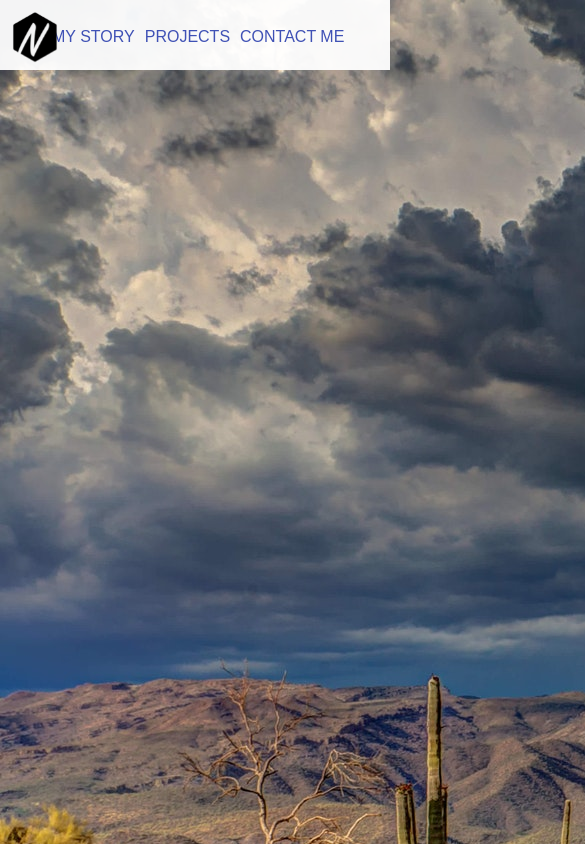
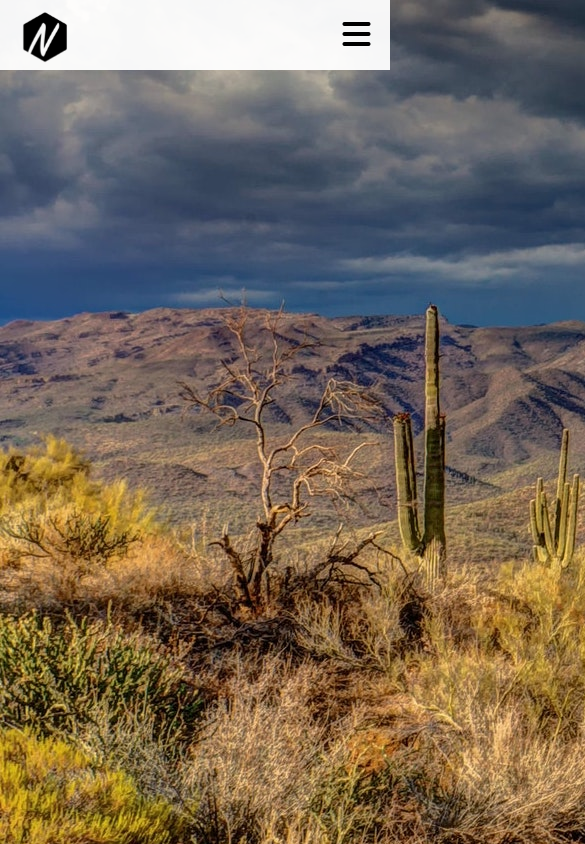
Before and after one commit to Gadget89/updated-portfolio, a React (Create React App) app: page / in a window 390 px wide. Shown: the top 844 px of the page, 585 px wide, since content can reach past the window. Built offline with nearby package versions, Linux system fonts and the light colour scheme.

Commit message:
Styled header nav for mobile view and added hamburger menu

```diff
--- a/src/Landing.js
+++ b/src/Landing.js
@@ -1,13 +1,13 @@
 import React, { Component } from 'react';
 
 import './main.css';
-import Basketball from './assets/hero-photo.jpeg'
+import Basketball from './assets/new-hero-photo.jpeg'
 
 class Landing extends Component {
   render() {
     return (
       <div>
-        <img alt='' src={Basketball}></img>
+        <img alt='' className="landing-hero-img" src={Basketball}></img>
       </div>
     );
   }
--- a/src/Nav.js
+++ b/src/Nav.js
@@ -8,8 +8,8 @@ class Nav extends Component {
   render() {
     return (
       <header>
-        <nav className='nav-container'>
-          <ul className='nav-list-container'>
+        <nav className="nav-container">
+          <ul className="nav-list-container" id="mobile-disp-hide">
             <li>My Story</li>
             <li>Projects</li>
             <li>Contact Me</li>
@@ -17,6 +17,11 @@ class Nav extends Component {
           <a href="">
             <img alt='Go back to home page' className='nav-logo' src={Logo}></img>
           </a>
+          <span className="mobile-nav-menu-icon">
+            <a>
+              <i className="fa fa-bars fa-2x" aria-hidden="true"></i>
+            </a>
+          </span>
           <div className='nav-background'></div>
         </nav>
       </header>
--- a/src/main.css
+++ b/src/main.css
@@ -11,6 +11,8 @@ body {
   padding: 0;
   font-family: sans-serif;
   min-height: 1500px;
+  overflow-x: hidden;
+  overflow-y: auto;
 }
 li {
   list-style: none;
@@ -39,12 +41,12 @@ li {
   text-align: center;
   text-transform: uppercase;
   top: 0px;
-  width: 306px;
+  width: 365px;
 }
 .nav-list-container li {
-  color: #3F51B5;
+  /*color: #3F51B5;*/
   font-weight: 400;
-  margin-left: 10px;
+  margin-left: 30px;
 
 }
 .nav-list-container li:hover {
@@ -52,11 +54,34 @@ li {
   font-weight: bold;
   height: 15px;
   border-bottom: solid 2px #FFC107;
+  padding-bottom: 10px;
 }
 .nav-logo {
   left: 0;
-  margin: 10px;
+  margin: 10px 5%;
   width: 50px;
   position: absolute;
   top: 0;
 }
+/*Mobile Nav*/
+.mobile-nav-menu-icon {
+  display: none;
+}
+/*Landing Styles*/
+.landing-hero-img {
+
+}
+
+@media only screen and (max-width: 600px) {
+  /*For mobile*/
+  .nav-list-container,
+  .nav-list-container li {
+    display: none;
+  }
+  .mobile-nav-menu-icon {
+    display: inline;
+    float: right;
+    margin: 18px 5%;
+    position: relative;
+  }
+}
```
Also changed, not shown: src/assets/new-hero-photo.jpeg (added).
